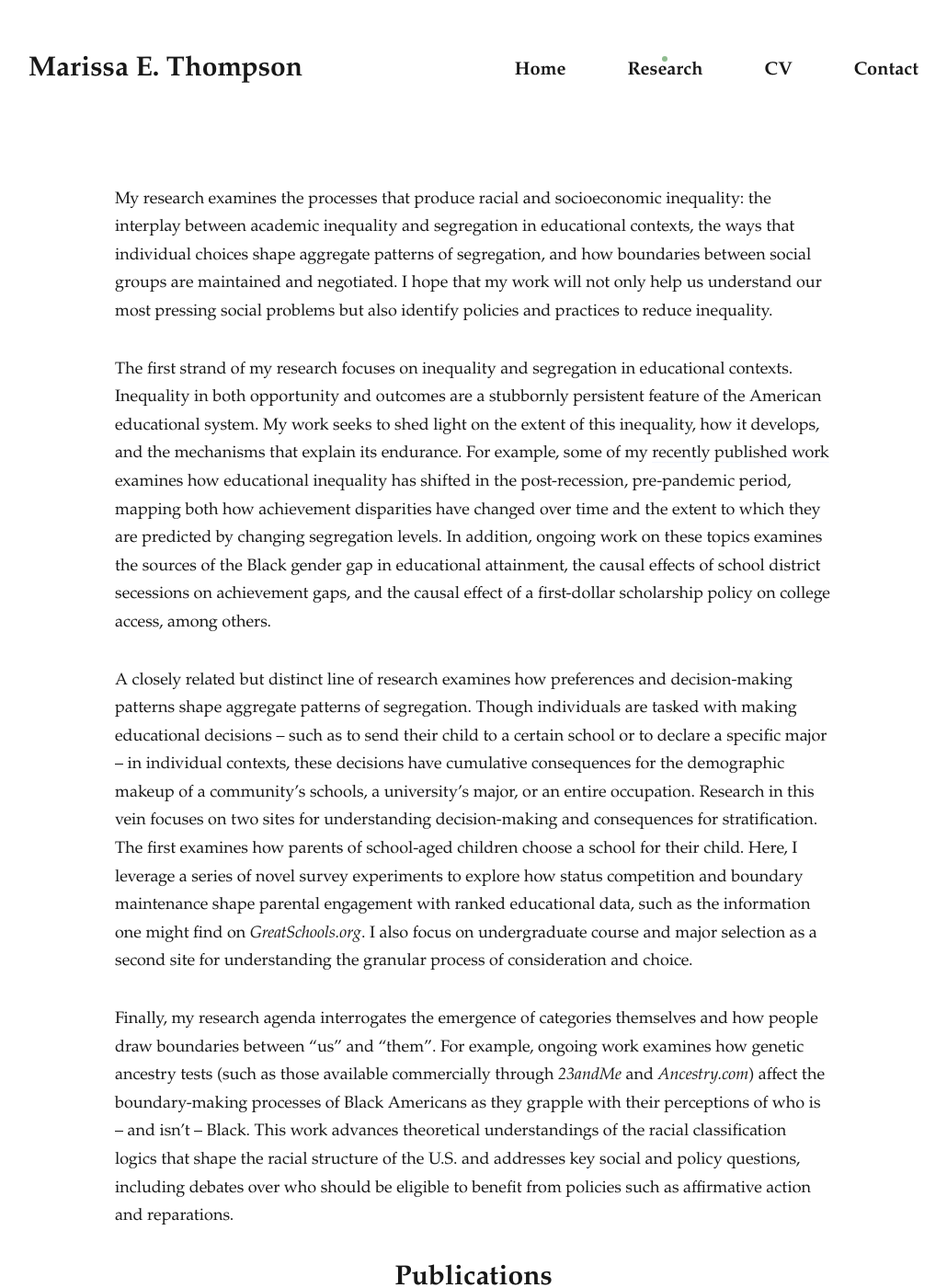
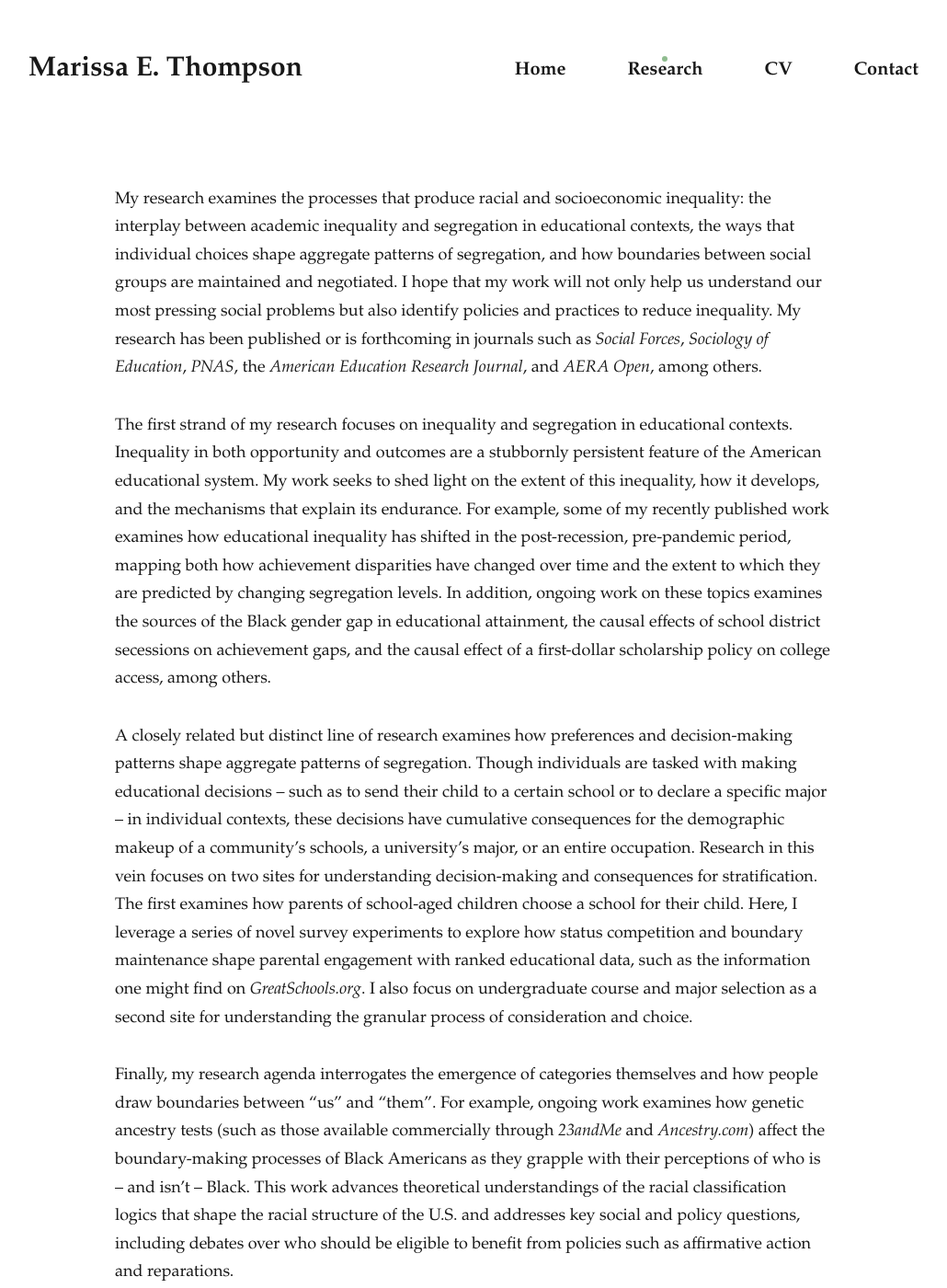
Before and after one commit to marissaethompson/marissaethompson.github.io, a Jekyll site: the page built from _pages/research.md, in a window 1280 px wide and 1400 px high. Shown: the whole window at 92% size, without its empty margins (125-1155 px from the left). Built offline with Jekyll 4.4.1, drawn with Linux system fonts in a browser that asks for light colours; nearby versions of some CDN libraries; some web fonts are replaced; some of the changed text lies outside the part shown.

Commit message:
august 22 2023

```diff
--- a/_data/settings.yml
+++ b/_data/settings.yml
@@ -50,7 +50,7 @@
 # Hero Settings
 hero:
 #  hero__title: I'm Monica. I will create design that can give you value
-  hero__description: Welcome! My name is Marissa Thompson and I am an Assistant Professor of Sociology at Columbia University. My research focuses on the causes and consequences of racial and socioeconomic inequality, with an emphasis on understanding the role of education in shaping disparate outcomes over the life-course. <p><p> My current research explores, for example, parental preferences regarding school segregation, the causal effects of first-dollar scholarship policies on college access, and the role of genetic ancestry tests in racial boundary-making processes. I employ a range of quantitative and computational methods using large national datasets, administrative data, survey data, and novel survey experiments. <p><p> In addition to research on inequality and social policy, I’m excited about running, podcasts, and Big Ten football.
+  hero__description: Welcome! My name is Marissa Thompson and I am an Assistant Professor of Sociology at Columbia University. My research focuses on the causes and consequences of racial and socioeconomic inequality, with an emphasis on understanding the role of education in shaping disparate outcomes over the life course. <p><p> My current research explores, for example, parental preferences regarding school segregation, the causal effects of first-dollar scholarship policies on college access, and the role of genetic ancestry tests in racial boundary-making processes. I employ a range of quantitative and computational methods using large national datasets, administrative data, survey data, and novel survey experiments. <p><p> In addition to research on inequality and social policy, I’m excited about running, podcasts, and Big Ten football.
   hero__image: '/images/Thompson_zoomed.JPG'
 
 #-------------------------------
--- a/_pages/research.md
+++ b/_pages/research.md
@@ -5,7 +5,7 @@
 image:
 ---
 
-My research examines the processes that produce racial and socioeconomic inequality: the interplay between academic inequality and segregation in educational contexts, the ways that individual choices shape aggregate patterns of segregation, and how boundaries between social groups are maintained and negotiated. I hope that my work will not only help us understand our most pressing social problems but also identify policies and practices to reduce inequality.
+My research examines the processes that produce racial and socioeconomic inequality: the interplay between academic inequality and segregation in educational contexts, the ways that individual choices shape aggregate patterns of segregation, and how boundaries between social groups are maintained and negotiated. I hope that my work will not only help us understand our most pressing social problems but also identify policies and practices to reduce inequality. My research has been published or is forthcoming in journals such as <i>Social Forces</i>, <i>Sociology of Education</i>, <i>PNAS</i>, the <i>American Education Research Journal</i>, and <i>AERA Open</i>, among others.
 
 The first strand of my research focuses on inequality and segregation in educational contexts. Inequality in both opportunity and outcomes are a stubbornly persistent feature of the American educational system. My work seeks to shed light on the extent of this inequality, how it develops, and the mechanisms that explain its endurance. For example, some of my [recently published work](https://journals.sagepub.com/doi/10.3102/00028312221134769) examines how educational inequality has shifted in the post-recession, pre-pandemic period, mapping both how achievement disparities have changed over time and the extent to which they are predicted by changing segregation levels. In addition, ongoing work on these topics examines the sources of the Black gender gap in educational attainment, the causal effects of school district secessions on achievement gaps, and the causal effect of a first-dollar scholarship policy on college access, among others.
 
@@ -13,13 +13,18 @@
 
 Finally, my research agenda interrogates the emergence of categories themselves and how people draw boundaries between “us” and “them”. For example, ongoing work examines how genetic ancestry tests (such as those available commercially through <i>23andMe</i> and <i>Ancestry.com</i>) affect the boundary-making processes of Black Americans as they grapple with their perceptions of who is – and isn’t – Black. This work advances theoretical understandings of the racial classification logics that shape the racial structure of the U.S. and addresses key social and policy questions, including debates over who should be eligible to benefit from policies such as affirmative action and reparations.
 
-# <center>Publications</center>
+# <center>Publications & Working Papers</center>
  <center> <font size="2">
  * denotes equal authorship &nbsp;&nbsp;&nbsp;&nbsp;&nbsp;
 <span style="font-size: 15pt; color:#8fbc8f;display: inline-block">●&nbsp;</span>PDF
  </font>
  </center>
 
+## Working Papers
+
+ [“They have Black in their blood”: Exploring how genetic ancestry tests affect racial appraisals and classifications.](https://osf.io/preprints/socarxiv/8tnrk/) <br>
+ SocArXiv.<br>
+<b> Marissa E. Thompson</b>, Sam Trejo, AJ Alvero, and Daphne O. Martschenko
 
 ## Forthcoming
 
```
Also changed, not shown: 2 other files.
